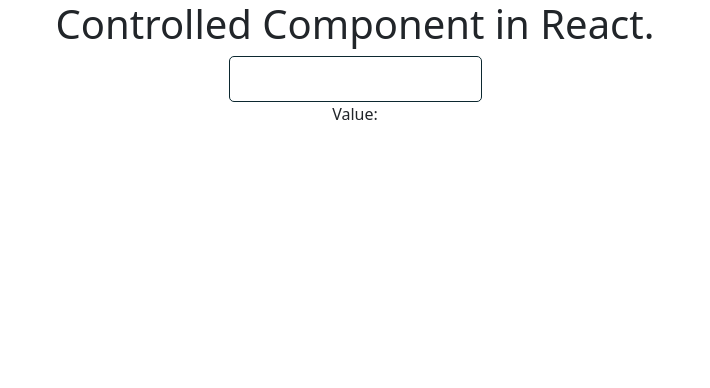
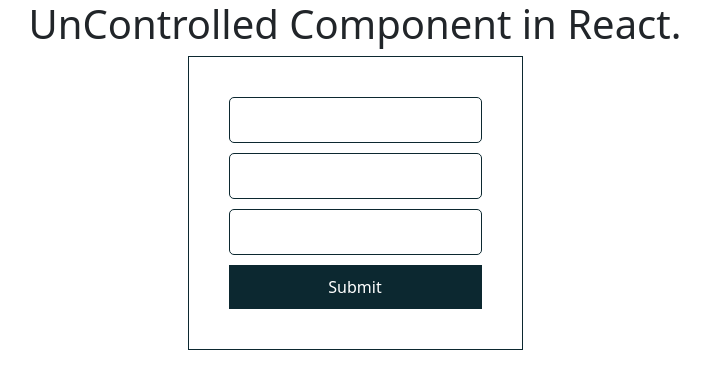
Before and after one commit to AKSHAY0128W/React, a React (Create React App) app: page / in a window 1280 px wide. Shown: the top 388 px of the page, without its empty margins (285-995 px from the left). Built offline with nearby package versions, Linux system fonts and the light colour scheme.

Commit message:
Learn Uncontrolled Component in React with useRef hook and JS DOM method by id

```diff
--- a/src/App.jsx
+++ b/src/App.jsx
@@ -1,24 +1,36 @@
-import React, { useState } from 'react'
+import React, { useRef } from 'react'
 import './App.css'
 function App() {
 
+
   // Example 1
 
-  const [inputValue, setInputValue] = useState("")
+  const inputRef = useRef(null)
+  const inputRef2 = useRef(null)
 
-  const handleChange = (e) => {
-    setInputValue(e.target.value)
-    console.log(inputValue);
+  const submitForm = (e) => {
+    e.preventDefault();
+    console.log("First Input Value:", inputRef.current.value);
+    console.log("Second Input Value:", inputRef2.current.value);
+
+    let input3 = document.getElementById("input").value;
+    console.log("Third Input Value:", input3);
+
   }
+
+
 
   return (
     <div className='App'>
 
-      <h1>Controlled Component in React.</h1>
+      <h1>UnControlled Component in React.</h1>
+      <form action="" onSubmit={submitForm}>
+        <input type="text" ref={inputRef} />
+        <input type="text" ref={inputRef2} />
+        <input type="text" id='input' />
+        <button>Submit</button>
+      </form>
 
-      <input type="text" value={inputValue} onChange={handleChange} />
-
-      <p>Value:{inputValue}</p>
     </div>
   )
 }
```
